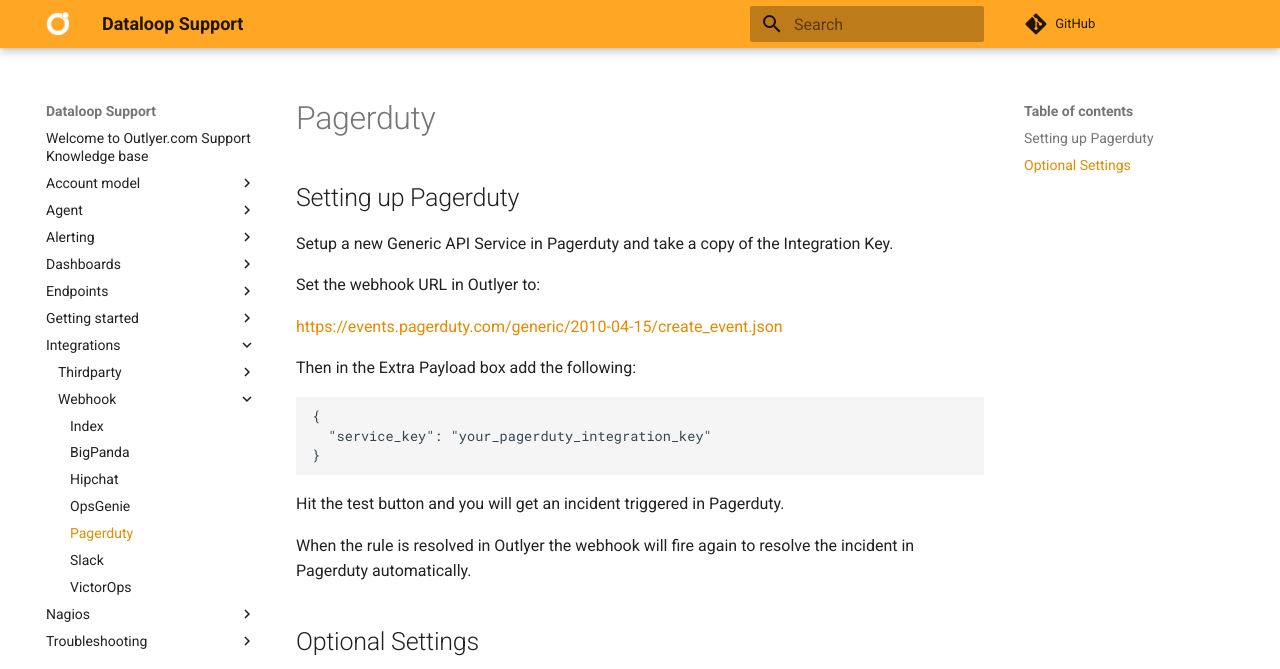
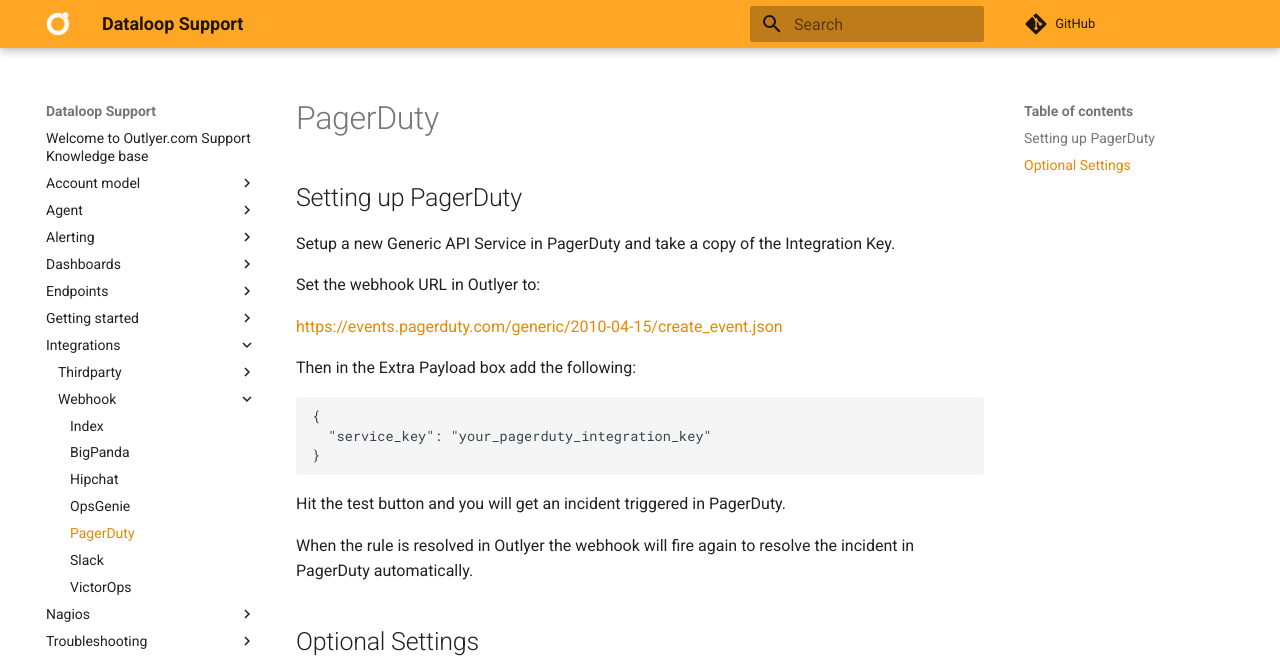
Before and after one commit to dataloop/dataloop-support, an MkDocs documentation site: the page built from docs/integrations/webhook/pagerduty.md, in a window 1280 px wide. Shown: the top 669 px of the page. Built offline with MkDocs 1.6.1 and Material for MkDocs 9.7.7, drawn with Linux system fonts in a browser that asks for light colours; comment, search, counter and statistics services are not loaded.

Commit message:
spelling updates

````diff
--- a/docs/integrations/webhook/pagerduty.md
+++ b/docs/integrations/webhook/pagerduty.md
@@ -1,8 +1,8 @@
-# Pagerduty
+# PagerDuty
 
-## Setting up Pagerduty
+## Setting up PagerDuty
 
-Setup a new Generic API Service in Pagerduty and take a copy of the Integration Key.
+Setup a new Generic API Service in PagerDuty and take a copy of the Integration Key.
 
 Set the webhook URL in Outlyer to:
 
@@ -16,9 +16,9 @@
 }
 ```
 
-Hit the test button and you will get an incident triggered in Pagerduty.
+Hit the test button and you will get an incident triggered in PagerDuty.
 
-When the rule is resolved in Outlyer the webhook will fire again to resolve the incident in Pagerduty automatically.
+When the rule is resolved in Outlyer the webhook will fire again to resolve the incident in PagerDuty automatically.
 
 ## Optional Settings
 
````
